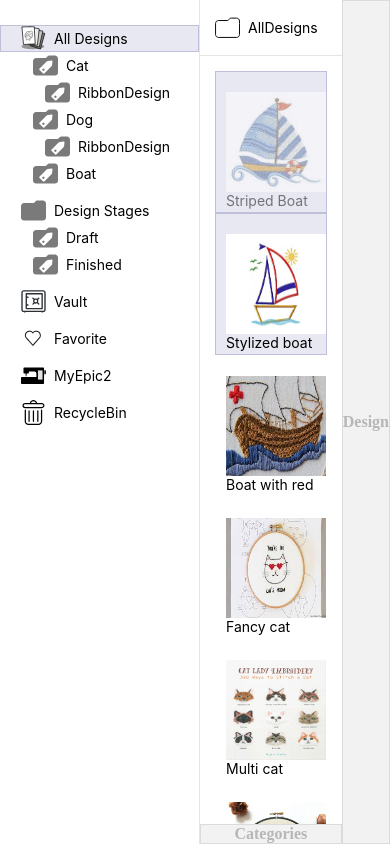
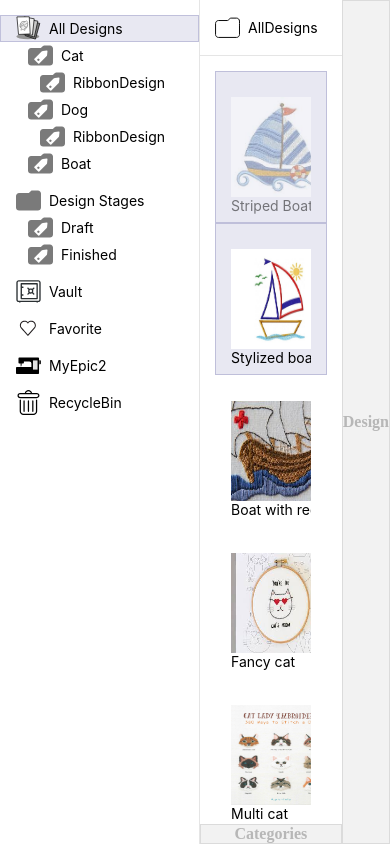
Before and after one commit to erobwen/filesystem, a React Native app: screen / in a window 390 px wide. Built offline with nearby package versions, Linux system fonts and the light colour scheme.

Commit message:
Design selection and deselection working.

```diff
--- a/components/DesignExplorer/DesignExplorer.js
+++ b/components/DesignExplorer/DesignExplorer.js
@@ -6,7 +6,7 @@ import { observer } from 'mobx-react';
 import { observable } from 'mobx';
 import { createDeltaStore, createFilterStore } from '../../application/model/Store';
 import { DesignsView } from './DesignsView';
-import { log, logg } from '../utility/Debug';
+import { log, loge, logg } from '../utility/Debug';
 import { FilterView } from './FilterView';
 import { createCategoryFilter } from '../../application/model/Filter';
 import { AllDesigns } from '../../application/createDemoData';
@@ -32,6 +32,17 @@ function createSelection(deltaStore) {
       deltaStore.resetDelta();
       for (let itemId in selection.items) {
         delete selection.items[itemId];
+      }
+    },
+
+    click: function(item) {
+      log(item);
+      if (selection.items[item.id]) {
+        loge("removing");
+        selection.remove(item);
+      } else {
+        loge("adding");
+        selection.add(item);
       }
     },
 
--- a/components/DesignExplorer/DesignsView.js
+++ b/components/DesignExplorer/DesignsView.js
@@ -1,12 +1,13 @@
 import { observer } from 'mobx-react';
 import React from 'react';
-import { Column, fitStyle, flexAutoHeightStyle, flexAutoStyle, flexAutoWidthHeightStyle, Row } from '../Layout';
+import { CenterMiddle, Column, fitStyle, flexAutoHeightStyle, flexAutoStyle, flexAutoWidthHeightStyle, flexGrowAutoStyle, Row } from '../Layout';
 import { Scroller } from '../Scroller';
 import { Icon } from '../Icon';
 import { log, loge, logg } from '../utility/Debug';
 import { Placeholder } from './DesignExplorer';
 import { StyleSheet, Text, View, TextInput, ScrollView } from 'react-native';
-import { SelectionBase } from '../Style';
+import { SelectionBase, transparentBlue } from '../Style';
+import { ClickablePanel } from '../ClickablePanel';
 
 export const DesignsView = observer(class DesignsView extends React.Component {
   constructor(props) {
@@ -18,7 +19,14 @@ export const DesignsView = observer(class DesignsView extends React.Component {
   componentDidUpdate(nextProps, nextState) {}
 
   render() {
+
+
     const {deltaDesigns, selection} = this.props;
+
+    function selectDesign(design) {
+      selection.click(design);
+    }
+
     // log("DesignsView:render");
     const deltaDesignsCopy = deltaDesigns.slice();
     return <Scroller render={({style, bounds}) => {
@@ -28,6 +36,7 @@ export const DesignsView = observer(class DesignsView extends React.Component {
             <DeltaDesignThumbView
               key={deltaDesign.item.id}
               deltaDesign={deltaDesign}
+              selectDesign={selectDesign}
               selected={typeof(selection.items[deltaDesign.item.id]) !== "undefined"}/>)}
         </Row>
       );
@@ -37,24 +46,28 @@ export const DesignsView = observer(class DesignsView extends React.Component {
 });
 
 
-const DeltaDesignThumbView = observer(function({style, deltaDesign, selected}) {
+const DeltaDesignThumbView = observer(function({style, deltaDesign, selected, selectDesign}) {
   loge("reacting");
   let opacity = deltaDesign.status === "original" ? 1 : 0.5;
   return (
     <SelectionBase id="SelectionBase" style={style} selected={selected} render={({style}) =>
-      <div style={{...style, opacity: opacity}}>
-        <DesignThumbView style={fitStyle} design={deltaDesign.item}/>
-      </div>
+      <DesignThumbView style={{flexAutoStyle, opacity: opacity}} design={deltaDesign.item} selectDesign={selectDesign}/>
     }/>
   );
 });
 
 
-function DesignThumbView({style, design}) {
+function DesignThumbView({style, design, selectDesign}) {
   return (
-    <Column style={{...style, marginRight: 10, marginLeft: 10, marginTop: 20}}>
-      <Icon style={flexAutoWidthHeightStyle(100, 100)} image={design.image} />
-      <Text style={flexAutoHeightStyle(20)}>{design.name}</Text>
-    </Column>
+    <ClickablePanel style={{...style, marginRight: 10, marginLeft: 10, marginTop: 20, padding: 5}}
+      mouseOverBackgroundColor={transparentBlue(0.1)}
+      callback={() => selectDesign(design)}>
+      <CenterMiddle style={flexAutoStyle}>
+        <Column style={flexAutoStyle}>
+          <Icon style={flexAutoWidthHeightStyle(100, 100)} image={design.image} />
+          <Text style={{...flexAutoWidthHeightStyle(100, 20), overflow: "hidden"}}>{design.name}</Text>
+        </Column>
+      </CenterMiddle>
+    </ClickablePanel>
   );
 }
--- a/components/DesignExplorer/FilterBrowser.js
+++ b/components/DesignExplorer/FilterBrowser.js
@@ -4,7 +4,7 @@ import { Column, fitStyle, flexAutoStyle, Row } from '../Layout';
 import { Icon } from '../Icon';
 
 import { ClickablePanel } from '../ClickablePanel';
-import { iconSize, panelBorderRightStyle, SelectionBase, transparentBlue } from '../Style';
+import { iconSize, panelBorderRightStyle, panelPadding, SelectionBase, sidePanelWidth, transparentBlue } from '../Style';
 import { log } from '../utility/Debug';
 
 
@@ -17,10 +17,10 @@ export function FilterBrowser({style, setFilter, bounds, folder}) {
   folder.children.map(child => log(child));
 
   return <Column
-    style={{paddingTop:iconSize, width: 200, ...panelBorderRightStyle, ...style}}
+    style={{paddingTop:panelPadding, width: sidePanelWidth, ...panelBorderRightStyle, ...style}}
     children={folder.children.map(child =>
       <FolderView
-        indentation={20}
+        indentation={panelPadding}
         key={child.id}
         style={{paddingBottom:10, ...style}}
         bounds={bounds}
--- a/components/Scroller.js
+++ b/components/Scroller.js
@@ -1,11 +1,12 @@
 import { StyleSheet, Text, View, TextInput, ScrollView } from 'react-native';
 import React, { Component } from 'react';
+import { observer } from 'mobx-react';
 
-export function Scroller({style, bounds, render}) {
+export const Scroller = observer(function({style, bounds, render}) {
   return (
     <ScrollView style={style} children={render({style: scrollerContentStyle(), bounds: {width: bounds ? bounds.width : null, height: null}})}/>
   );
-}
+});
 
 export function scrollerContentStyle() {
   return {
--- a/components/Style.js
+++ b/components/Style.js
@@ -14,6 +14,8 @@ export const panelStyle = {
   backgroundColor: "white",
   boxShadow: paperShadow,
 };
+
+export const sidePanelWidth = 200;
 
 export const panelPadding = 15;
 
```
